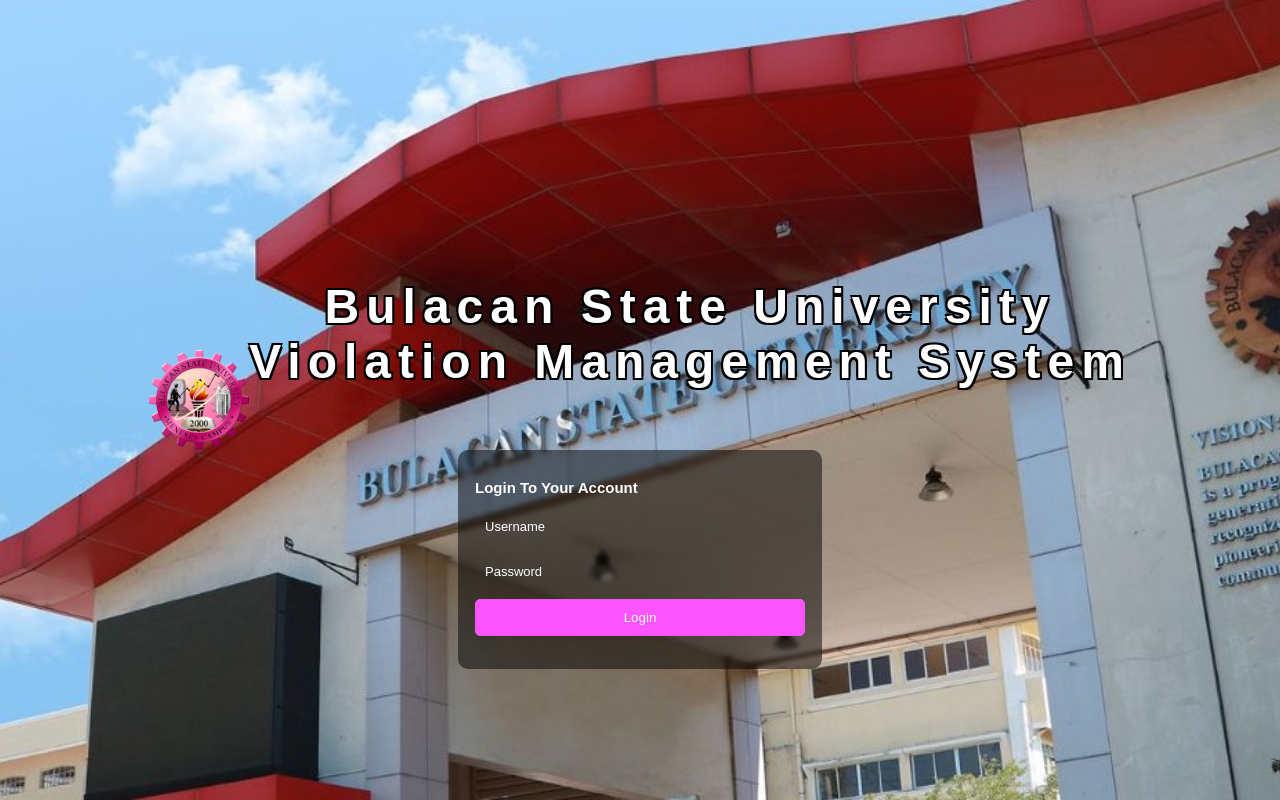
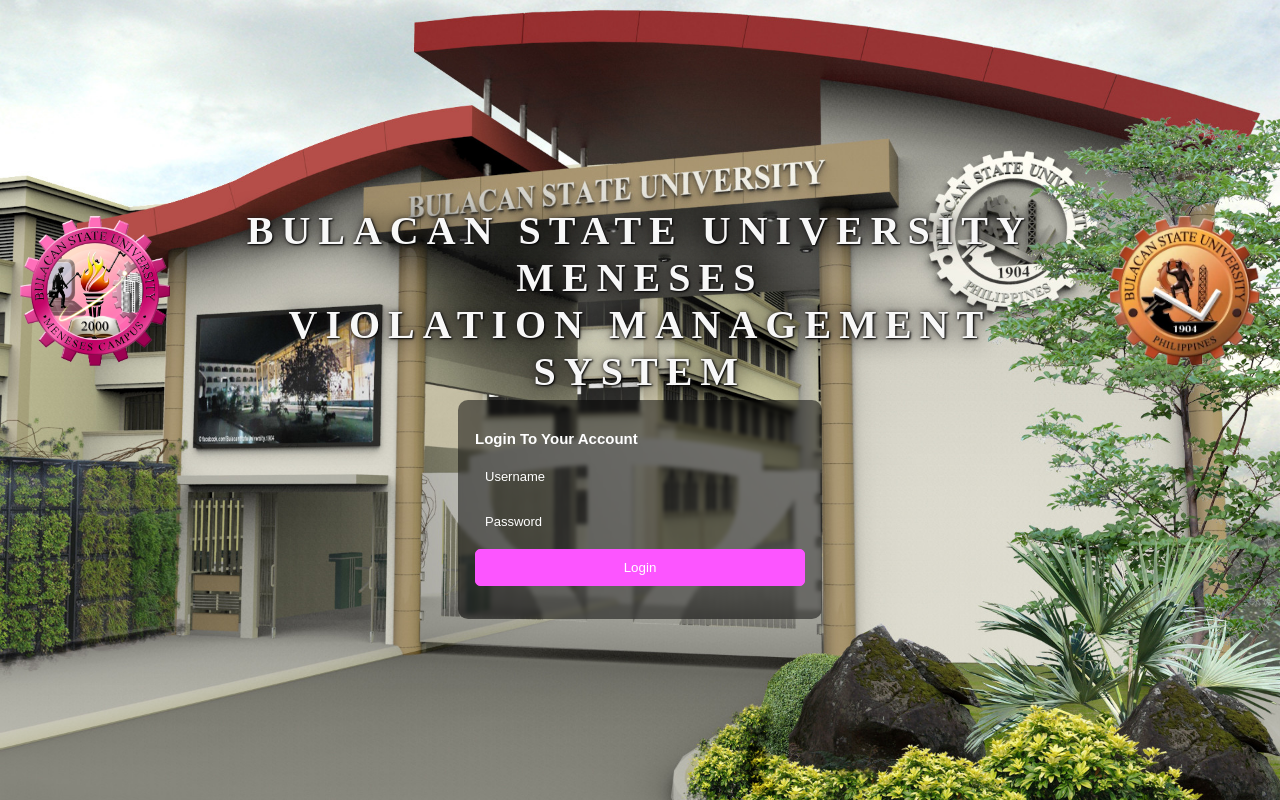
Before and after one commit to doksii/BulSUVMS, a PHP site: page / in a window 1280 px wide. Run offline with PHP 8.4, Linux system fonts and the light colour scheme.

Commit message:
LogIn BG/Text

```diff
--- a/assets/css/styles.css
+++ b/assets/css/styles.css
@@ -8,11 +8,26 @@ body {
     align-items: center;
     height: 100vh;
     margin: 0;
-    background-image: url("../img/BMCLoginWP.jpg");
+    background-image: url("../img/BMCLoginWP.png");
     background-size: cover;
     background-position: center;
 }
+.LogInContainer {
+    display: flex;
+    flex-direction: column;
+    justify-content: center;
+    align-items: center;
+}
+.title-container {
+    display: flex;
+    align-items: center;
+    height: fit-content;
+}
 
+.Logo {
+    margin-left: 20px;
+    margin-right: 20px;
+}
 .login-container {
     width: 330px;
     padding: 15px;
@@ -21,9 +36,6 @@ body {
     box-shadow: 0 0 10px rgba(0, 0, 0, 0);
     background-color: rgba(0, 0, 0, 0.5);
     backdrop-filter: blur(2px);
-    position: absolute;
-    top: 450px;
-
 }
 
 h2 {
@@ -93,11 +105,17 @@ input:focus {
 
 h1 {
     font-family: 'Arial', sans-serif;
-    font-size: 48px;
+    font-size: 40px;
     color: white;
     text-align: center;
-    letter-spacing: 7px;
-    text-shadow:-2px -2px 0 black, 2px -2px 0 black,  -2px 2px 0 black,  2px 2px 0 black;
-    margin-top: -100px;
+    color: #f8f8f8;
+    font-family: 'Times New Roman', Times, serif;
+    letter-spacing: 8px;
+    text-transform: uppercase;
+    margin-bottom: 5px;
+    text-shadow:
+        1px 1px 2px #000,
+        0 0 25px #080505,
+        0 0 5px #333;
 
 }
--- a/index.html
+++ b/index.html
@@ -23,13 +23,12 @@
 
 <body>
 
-
-    <img src="assets\img\BMCLogo.png" alt="Meneses Logo" width="100" height="100">
-    <div class="header-container">
-    <h1>Bulacan State University<br>Violation Management System</h1>
+    <div class="LogInContainer">
+        <div class="title-container">
+            <img src="assets\img\BMCLogo.png" alt="Meneses Logo" width="150" height="150" class="Logo">
+            <h1>Bulacan State University Meneses<br>Violation Management System</h1>
+            <img src="assets\img\BulSULogo.png" alt="Main Logo" width="150" height="150" class="Logo">
         </div>
-
-
         <div class="login-container">
             <h2>Login To Your Account</h2>
             <form action="php/login.php" method="POST">
@@ -39,6 +38,8 @@
             </form>
             <p id="error-message"></p>
         </div>
+    </div>
+
 
 </body>
 </html>
```
Also changed, not shown: assets/img/BMCLoginWP.png (added), assets/img/BulSULogo.png (added). Lines whose indentation alone changed are shown as unchanged.
